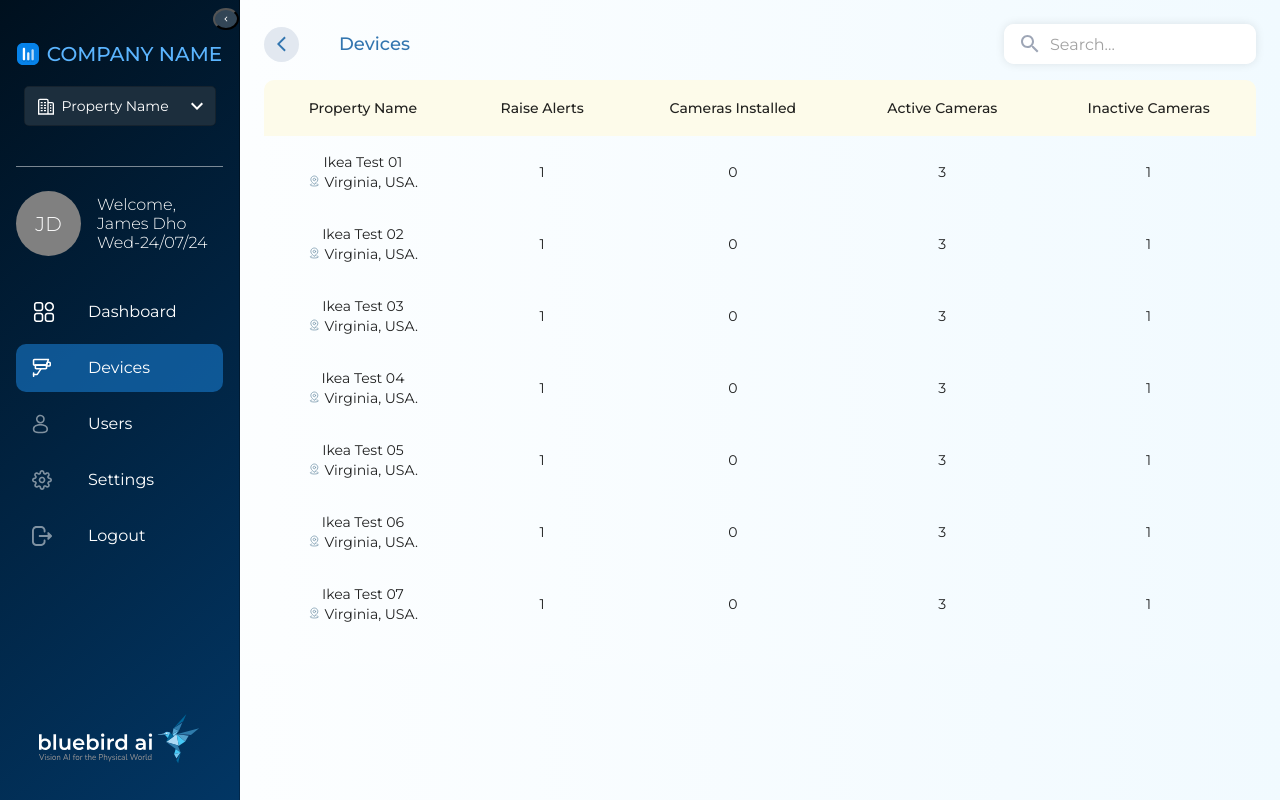
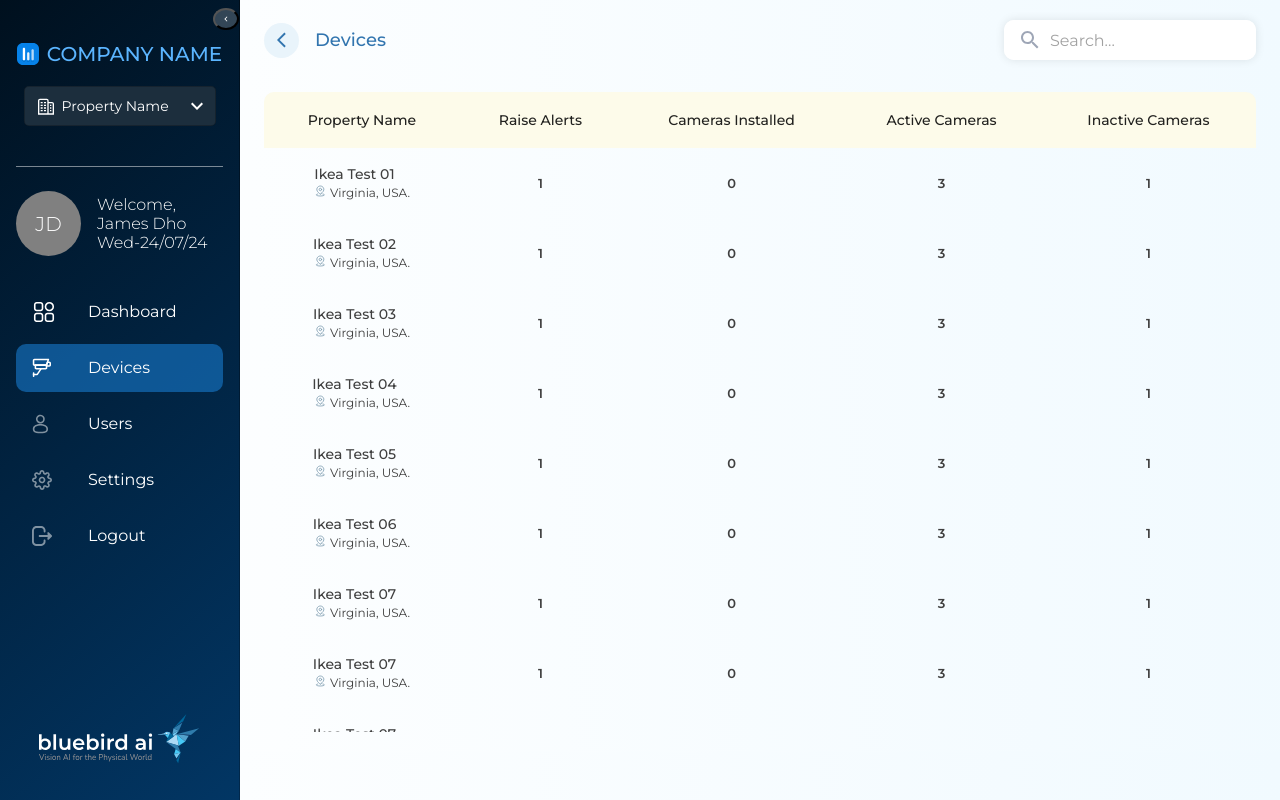
Before and after one commit to Earts-vinay/bluebird, a React (Create React App) app: page /devices in a window 1280 px wide. Built offline with nearby package versions, Linux system fonts and the light colour scheme.

Commit message:
changes on table in devices

```diff
--- a/src/App.css
+++ b/src/App.css
@@ -10,3 +10,20 @@
   font-family: 'Montserrat', sans-serif;
   font-weight:300,
 }
+
+::-webkit-scrollbar {
+  height: 5px;
+  width: 5px;
+}
+
+::-webkit-scrollbar-track {
+  background: #f1f1f1;
+}
+
+::-webkit-scrollbar-thumb {
+  background-color: rgba(213, 213, 213, 1);
+  border-radius: 6px; }
+
+::-webkit-scrollbar-thumb:hover {
+  background-color: rgba(213, 213, 213, 1);
+}
--- a/src/App.js
+++ b/src/App.js
@@ -28,7 +28,8 @@
           component="main"
           sx={{
             flexGrow: 1,
-            p: 3,
+            px: 3,
+            py:2.5
           }}
         >
           <Routes>
--- a/src/pages/Devices.jsx
+++ b/src/pages/Devices.jsx
@@ -26,7 +26,14 @@
   { propertyName: "Ikea Test 04", raiseAlerts: 1, camerasInstalled: 0, activeCameras: 3, inactiveCameras: 1, propertyLocation: 'Virginia, USA.' },
   { propertyName: "Ikea Test 05", raiseAlerts: 1, camerasInstalled: 0, activeCameras: 3, inactiveCameras: 1, propertyLocation: 'Virginia, USA.' },
   { propertyName: "Ikea Test 06", raiseAlerts: 1, camerasInstalled: 0, activeCameras: 3, inactiveCameras: 1, propertyLocation: 'Virginia, USA.' },
-  { propertyName: "Ikea Test 07", raiseAlerts: 1, camerasInstalled: 0, activeCameras: 3, inactiveCameras: 1, propertyLocation: 'Virginia, USA.' }
+  { propertyName: "Ikea Test 07", raiseAlerts: 1, camerasInstalled: 0, activeCameras: 3, inactiveCameras: 1, propertyLocation: 'Virginia, USA.' },
+  { propertyName: "Ikea Test 07", raiseAlerts: 1, camerasInstalled: 0, activeCameras: 3, inactiveCameras: 1, propertyLocation: 'Virginia, USA.' },
+  { propertyName: "Ikea Test 07", raiseAlerts: 1, camerasInstalled: 0, activeCameras: 3, inactiveCameras: 1, propertyLocation: 'Virginia, USA.' },
+  { propertyName: "Ikea Test 07", raiseAlerts: 1, camerasInstalled: 0, activeCameras: 3, inactiveCameras: 1, propertyLocation: 'Virginia, USA.' },
+  { propertyName: "Ikea Test 07", raiseAlerts: 1, camerasInstalled: 0, activeCameras: 3, inactiveCameras: 1, propertyLocation: 'Virginia, USA.' },
+  { propertyName: "Ikea Test 07", raiseAlerts: 1, camerasInstalled: 0, activeCameras: 3, inactiveCameras: 1, propertyLocation: 'Virginia, USA.' },
+
+
 ];
 
 const Devices = () => {
@@ -55,8 +62,8 @@
 
   return (
     < >
-      <Box display="flex" justifyContent="space-between" alignItems="center" mb={2} sx={{ pl: "0px" }}>
-        <Box display="flex" alignItems="center" sx={{ pl: "0px" }}>
+      <Box display="flex" justifyContent="space-between" alignItems="center">
+        <Box display="flex" alignItems="center" >
           <Button
             onClick={handleGoBack }
             sx={{
@@ -67,14 +74,14 @@
               display: 'flex',
               alignItems: 'center',
               justifyContent: 'center',
-              backgroundColor: '#E2E8F0',
+              backgroundColor: 'rgba(233, 244, 251, 1)',
               color: 'white',
               // '&:hover': { backgroundColor: 'darkblue' }
             }}
           >
             <ArrowBackIosIcon sx={{ color: '#3275AF', paddingLeft: 1, fontSize: 18 }} />
           </Button>
-          <Typography variant="h6" ml={5} sx={{ color: "#3275AF", fontSize:"18px" }}>
+          <Typography variant="h6" ml={2} sx={{ color: "#3275AF", fontSize:"18px" }}>
             Devices
           </Typography>
         </Box>
@@ -85,86 +92,10 @@
         />
       </Box>
 
+      <Box sx={{pt:4}}>
       <DefaultTable columns={columns} rows={filteredData} tableHeadings={tableHeadings} onClick={handleRowClick}/>
-      {/* <Box sx={{ marginTop: '46px' }}>
-        <TableContainer
-          component={Paper}
-          sx={{
-            border: 'none',
-            backgroundColor: 'transparent',
-            boxShadow: 'none',
-            '& .MuiTableHead-root': {
-              backgroundColor: '#FDFBEA',
-              color: '#000000',
-              '& th': {
-                padding: '10px 16px',
-                fontWeight: "545",
-                fontSize: '14px',
-                textAlign: 'center',
-                '&:first-of-type': {
-                  borderTopLeftRadius: '10px',
-                },
-                '&:last-of-type': {
-                  borderTopRightRadius: '10px',
-                },
-              },
-            },
-            '& .MuiTableCell-root': {
-              border: 'none',
-              fontSize: '12px',
-            },
-          }}
-        >
-          <Table>
-            <TableHead>
-              <TableRow >
-                <TableCell sx={{ textAlign: 'center', padding: '10px 16px' }}>Property Name</TableCell>
-                <TableCell sx={{ padding: '10px 16px', textAlign: 'center' }}>Raise Alerts</TableCell>
-                <TableCell sx={{ padding: '10px 16px', textAlign: 'center' }}>Cameras Installed</TableCell>
-                <TableCell sx={{ padding: '10px 16px', textAlign: 'center' }}>Active Cameras</TableCell>
-                <TableCell sx={{ padding: '10px 16px', textAlign: 'center' }}>Inactive Cameras</TableCell>
-              </TableRow>
-            </TableHead>
-            <TableBody>
-              <TableRow>
-                <TableCell colSpan={5} sx={{ padding: '5px', backgroundColor: 'transparent' }} />
-              </TableRow>
-              {filteredData.map((row, index) => (
-                <TableRow
-                  key={row.propertyName}
-                  onClick={() => handleRowClick(index)}
-                  selected={index === selectedRowIndex}
-                  sx={{
-                    backgroundColor: index === selectedRowIndex ? '#E9F4FB' : 'inherit',
-                    borderRadius: index === selectedRowIndex ? '10px' : '0',
-                    marginTop: index === 0 ? '10px' : '0', // Add margin-top to the first row
-                  }}
-                >
-                  <TableCell sx={{ padding: '20px 20px', textAlign: 'center' }}>
-                    <Box sx={{ display: 'flex', flexDirection: 'column', alignItems: 'center' }}>
-                      <Typography sx={{ marginBottom: '4px' }}>{row.propertyName}</Typography>
-                      <Box sx={{ display: 'flex', alignItems: 'center', justifyContent: 'center' }}>
-                        <img
-                          src={LocationIconUrl}
-                          alt="Location Icon"
-                          style={{ width: '16px', height: '16px', marginRight: '4px' }}
-                        />
-                        <Typography sx={{ color: "#7A9AAE", fontSize: '13px' }}>
-                          {row.propertyLocation}
-                        </Typography>
-                      </Box>
-                    </Box>
-                  </TableCell>
-                  <TableCell sx={{ padding: '20px 20px', textAlign: 'center' }}>{row.raiseAlerts}</TableCell>
-                  <TableCell sx={{ padding: '20px 20px', textAlign: 'center' }}>{row.camerasInstalled}</TableCell>
-                  <TableCell sx={{ padding: '20px 20px', textAlign: 'center' }}>{row.activeCameras}</TableCell>
-                  <TableCell sx={{ padding: '20px 20px', textAlign: 'center' }}>{row.inactiveCameras}</TableCell>
-                </TableRow>
-              ))}
-            </TableBody>
-          </Table>
-        </TableContainer>
-      </Box> */}
+      </Box>
+
     </>
   );
 };
--- a/src/utils/DefaultTable.jsx
+++ b/src/utils/DefaultTable.jsx
@@ -1,6 +1,6 @@
 // components/DefaultTable.js
 import React from 'react';
-import { Table, TableBody, TableCell, TableContainer, TableHead, TableRow, Paper } from '@mui/material';
+import { Table, TableBody, TableCell, TableContainer, TableHead, TableRow, Paper, Typography } from '@mui/material';
 
 const DefaultTable = ({ columns, rows, tableHeadings, onClick }) => {
   if (!Array.isArray(columns) || !Array.isArray(rows)) {
@@ -10,17 +10,17 @@
 
   return (
     <TableContainer component={Paper} sx={{
+      maxHeight: "80vh",
       boxShadow: "none", background: "none", borderRadius: "10px",
-
       '& .MuiTableCell-root': {
         border: 'none',
         textAlign: 'center',
+      },
 
-      },
     }}>
-      <Table>
-        <TableHead>
-          <TableRow sx={{ backgroundColor: "rgba(253, 251, 234, 1)" }}>
+      <Table  >
+        <TableHead >
+          <TableRow sx={{ position: 'sticky', top: 0, background: "rgba(253, 251, 234, 1)", }} >
             {tableHeadings.map((tableHeadings) => (
               <TableCell key={tableHeadings}>{tableHeadings}</TableCell>
             ))}
@@ -29,27 +29,50 @@
         <TableBody>
           {rows.map((row, rowIndex) => (
             <TableRow key={rowIndex}  sx={{
-
               '&:hover': {
                 backgroundColor: 'rgba(233, 244, 251, 1)',
               },
-
             }}>
-              {columns.map((column) => {
+              {columns.map((column,colIndex) => {
                 let value;
                 if (column === 'propertyName') {
                   value = (
                     <>
-                      {row.propertyName}<br />
-
-                      <img src="/assets/icons/location.svg" alt="" /> {row.propertyLocation}
+                      <Typography variant='p' sx={{ fontWeight:500, marginRight:"15px",fontSize:"14px"}}>{row.propertyName}</Typography><br />
+                      <Typography sx={{fontSize:"12px"}}> <img src="/assets/icons/location.svg" alt="" />  {row.propertyLocation} </Typography>
                     </>
                   );
                 } else {
                   value = row[column];
                 }
+                const isFirstColumn = colIndex === 0;
+                const isLastColumn = colIndex === columns.length - 1;
                 return (
-                  <TableCell key={column} onClick={onClick}  >
+                  <TableCell
+                    key={column}
+                    onClick={onClick}
+                    sx={{
+                      color: '#3F3F3F',
+                      fontSize:"13px",
+                      fontWeight:550,
+                      '&:first-of-type': isFirstColumn && {
+                        borderTopLeftRadius: '10px',
+                        borderBottomLeftRadius: '10px',
+                        '&:hover': {
+                          borderTopLeftRadius: '10px',
+                          borderBottomLeftRadius: '10px',
+                        },
+                      },
+                      '&:last-of-type': isLastColumn && {
+                        borderTopRightRadius: '10px',
+                        borderBottomRightRadius: '10px',
+                        '&:hover': {
+                          borderTopRightRadius: '10px',
+                          borderBottomRightRadius: '10px',
+                        },
+                      },
+                    }}
+                  >
                     {value !== undefined ? value : 'N/A'}
                   </TableCell>
                 );
```
